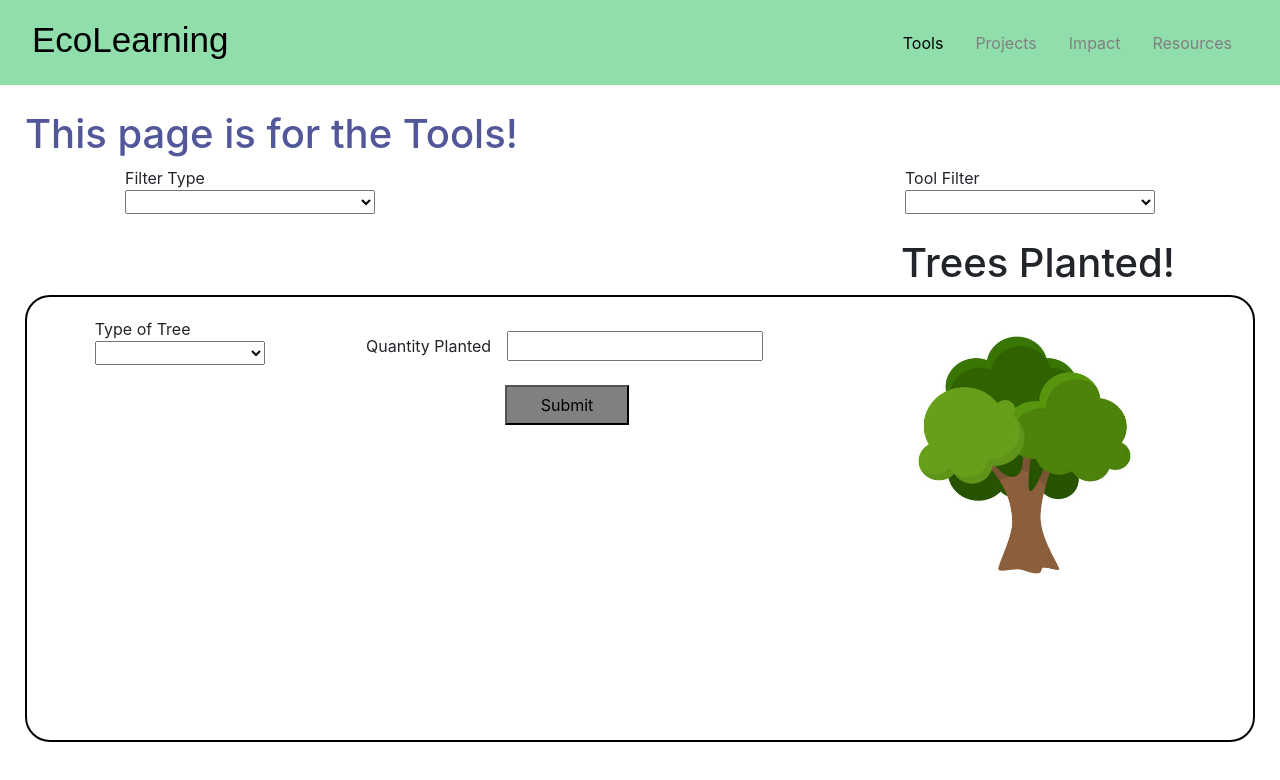
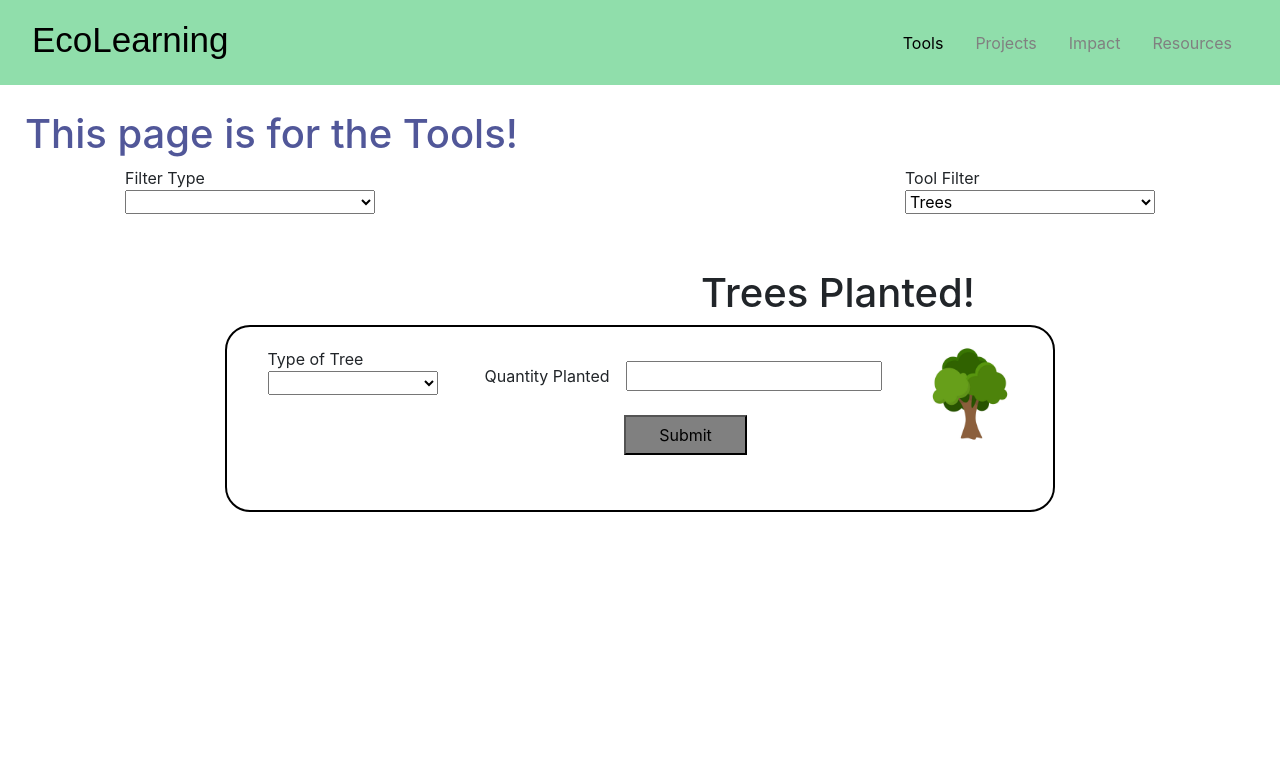
Before and after one commit to arjunKa/EcoLearn, a React (Create React App) app in the folder frontend/: page /tools in a window 1280 px wide. Shown: the top 780 px of the page. Built offline with nearby package versions, Linux system fonts and the light colour scheme.

Commit message:
added hooks for filter bars in Tools page

```diff
--- a/frontend/src/components/Calculators/TreesCalc.js
+++ b/frontend/src/components/Calculators/TreesCalc.js
@@ -1,6 +1,6 @@
 import React from "react";
 import { styled } from "styled-components";
-import treeImg from "../../public/treeImage.jpeg"
+import treeImg from "../../Public/treeImage.jpeg"
 
 export const MyButton = styled.button`
     type: submit;
@@ -15,7 +15,7 @@ export const MyButton = styled.button`
 
 const TreesCalc = () => {
     return (
-        <div style={{ display: "flex", flexDirection: "column" }}>
+        <div style={{ display: "flex", flexDirection: "column", justifyContent: "center", marginLeft: "200px", marginRight: "200px", marginTop: "30px" }}>
             {/* Heading outside of Calc */}
             <h1 style={{ display: "flex", justifyContent: "flex-end", padding: "0rem 5rem 0rem 0rem" }}>
                 Trees Planted!
@@ -59,7 +59,6 @@ const TreesCalc = () => {
                 </div>
 
             </div>
-
         </div>
     );
 };
--- /dev/null
+++ b/frontend/src/components/Calculators/gardenCalc.js
@@ -0,0 +1,13 @@
+import React from "react";
+import { styled } from "styled-components";
+
+
+const GardenCalc = () => {
+    return(
+        <div style={{ display: "flex", flexDirection: "row", border: "2px solid #000", borderRadius: "25px" }}>
+            GARDEN CALCULATOR!
+        </div>
+    );
+};
+
+export default GardenCalc;
--- a/frontend/src/pages/tools.js
+++ b/frontend/src/pages/tools.js
@@ -1,7 +1,24 @@
-import React from "react";
+import React, { useState } from "react";
 import TreesCalc from "../components/Calculators/treesCalc"
+import GardenCalc from "../components/Calculators/gardenCalc"
 
 const Tools = () => {
+
+    const [calc, setCalc] = useState("treesPlanted");
+    const handleChange = (event) => {
+        setCalc(event.target.value);
+    };
+
+    function Calculator() {
+        if (calc === "treesPlanted") {
+            return <TreesCalc/>
+        } else if (calc === "garden") {
+            return <GardenCalc/>
+        } else {
+            return null;
+        }
+    }
+
     return (
         <div style={{ display: "flex", flexDirection: "column", padding: "25px 25px", height: "100vh" }}>
             <h1 style={{ color: "#515799"}}>
@@ -24,8 +41,7 @@ const Tools = () => {
                 {/* Right Filter Side (Filter by specific Calc in left side filter) */}
                 <div style={{ display: "flex", flexDirection: "column", paddingRight: "100px" }}>
                     <label for="calc"> Tool Filter </label>
-                    <select name="calc" id="calc" style={{ width: "250px" }}>
-                        <option> </option>
+                    <select name="calc" id="calc" onChange={handleChange} style={{ width: "250px" }}>
                         <option value="treesPlanted"> Trees </option>
                         <option value="garden"> Garden </option>
                         <option value="energySaved"> Energy Saved </option>
@@ -35,7 +51,7 @@ const Tools = () => {
             </div>
 
             {/* Where Calculators are displayed */}
-            <TreesCalc/>
+            <Calculator/>
         </div>
     );
 };
```
